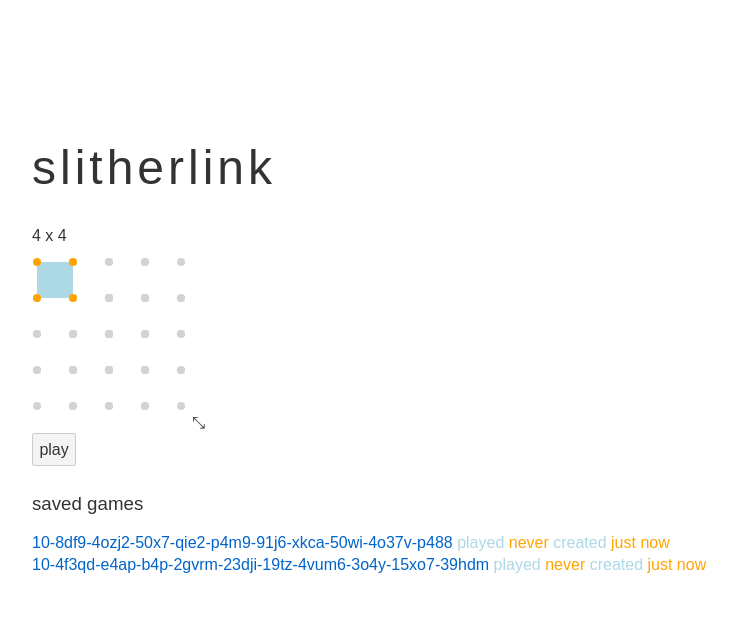
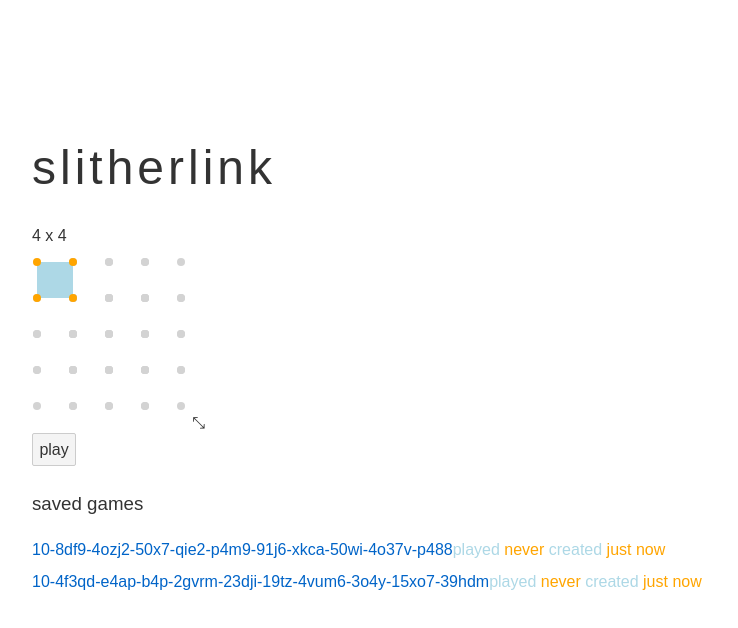
Before and after one commit to emh/slitherlink, a Svelte app: page / in a window 1280 px wide. Shown: the top 628 px of the page, without its empty margins (76-814 px from the left). Built offline with nearby package versions, Linux system fonts and the light colour scheme.

Commit message:
added delete game fn

```diff
--- a/src/GameList.svelte
+++ b/src/GameList.svelte
@@ -64,6 +64,12 @@
         return 'a long ass time ago';
     }
 
+    function handleDeleteClick(id) {
+        localStorage.removeItem(id);
+
+        loadGames();
+    }
+
     onMount(loadGames);
 </script>
 
@@ -78,7 +84,9 @@
     }
 
     li {
-        margin-bottom: 4px;
+        display: flex;
+        align-items: center;
+        height: 32px;
     }
 
     .stats {
@@ -88,12 +96,32 @@
     .time {
         color: orange;
     }
+
+    button {
+        display: none;
+        font-size: 12px;
+        margin: 0;
+        margin-left: 4px;
+    }
+
+    li:hover button {
+        display: inline-block;
+    }
 </style>
 
 <h3>saved games</h3>
 
 <ul>
     {#each sortGames(games) as game}
-        <li><a href='#{game.id}'>{game.id}</a> <span class="stats">played <span class="time">{timeAgo(game.updatedAt)}</span> created <span class="time">{timeAgo(game.createdAt)}</span></span></li>
+        <li>
+            <a href='#{game.id}'>{game.id}</a>
+            <span class="stats">
+                played
+                <span class="time">{timeAgo(game.updatedAt)}</span>
+                created
+                <span class="time">{timeAgo(game.createdAt)}</span>
+            </span>
+            <button on:click={() => handleDeleteClick(game.id)}>delete</button>
+        </li>
     {/each}
 </ul>
```
